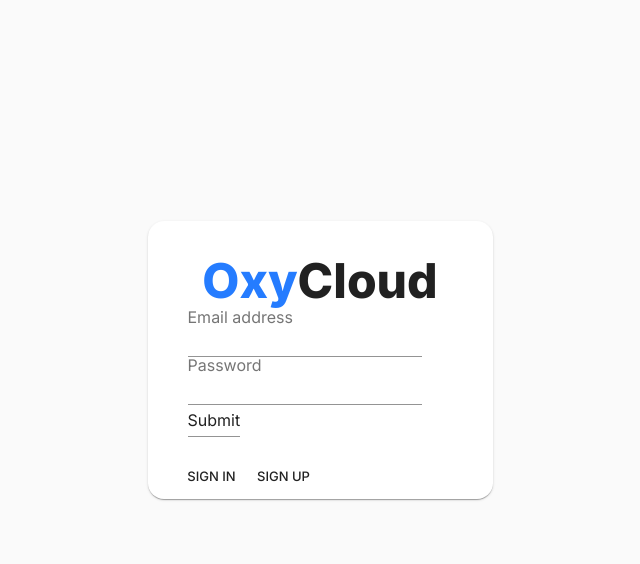
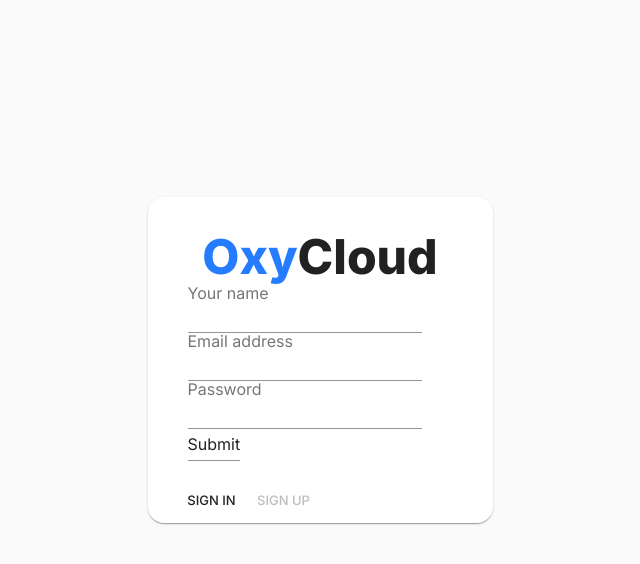
Before and after one commit to frittatelle/oxycloud-frontend, a React (Create React App) app: page / in a window 1280 px wide. Both pictures are taken after a click on the button "SIGN UP". Shown: the top 564 px of the page, without its empty margins (320-960 px from the left). Built offline with nearby package versions, Linux system fonts and the light colour scheme; no server answers.

Commit message:
add signup to Authorizer and minor fixes

```diff
--- a/src/components/Authorizer.js
+++ b/src/components/Authorizer.js
@@ -37,7 +37,7 @@ const EMAIL_REGEX = /^(([^<>()[\]\\.,;:\s@"]+(\.[^<>()[\]\\.,;:\s@"]+)*)|(".+"))
 const Authorizer = (props)=> {
     const [error, setError] = React.useState(null);
     const [content, setContent] = React.useState(
-        !OxySession.isAuthorized? "SIGNIN" : "LOADING"
+        OxySession.isReady? "SIGNIN" : "LOADING"
     );
     const [isAuthorized, setIsAuthorized] = React.useState(OxySession.isAuthorized);
     const { register, handleSubmit, watch, formState: { errors } } = useForm();
@@ -54,13 +54,33 @@ const Authorizer = (props)=> {
         OxySession.signIn({email, password})
             .then(()=>setIsAuthorized(true))
             .catch((err)=>{
-                setError(err.name);
+                setError(err);
                 setContent("SIGNIN");
             });
     }
     const handleSignup = ({name, lastname, number, email,password}) => {
-        console.log("signup", email, password);
+        setContent("LOADING")
+        setError(null)
+        OxySession.signUp({name, email, password})
+            .then((res)=>{
+                //todo give feedback to user
+                setContent("SIGNIN");
+            })
+            .catch((err)=>{
+                setError(err);
+                setContent("SIGNUP");
+            });
     }
+    React.useEffect(()=>{
+        window.setInterval(()=>{
+            if (OxySession.isAuthorized !== isAuthorized)
+                setIsAuthorized(OxySession.isAuthorized)
+            if (!OxySession.isReady && !(content === "LOADING"))
+                setContent("LOADING")
+        },
+        500)
+    },[]);
+
     if(isAuthorized)
         return (<div>
             {
@@ -97,11 +117,15 @@ const Authorizer = (props)=> {
                       <Input id="password" type="password"
                         error={errors.password && true}
                         {...register("password",{required:true, min:8})}/>
-                      <Input type="submit">SignIn</Input>
+                      <Input type="submit"/>
                     </form>
                  }
                  {content==="SIGNUP" &&
                     <form onSubmit={handleSubmit(handleSignup)} align='left'>
+                      <InputLabel htmlFor="name">Your name</InputLabel>
+                      <Input id="name" type="text"
+                        error={errors.name}
+                        {...register("name",{required:true})}/>
                       <InputLabel htmlFor="email">Email address</InputLabel>
                       <Input id="email" type="email"
                         error={errors.email}
@@ -110,7 +134,7 @@ const Authorizer = (props)=> {
                       <Input id="password" type="password"
                         error={errors.password}
                         {...register("password",{required:true, min:8})}/>
-                      <Input type="submit">SignIn</Input>
+                      <Input type="submit"/>
                     </form>
                  }
                 </CardContent>
@@ -118,10 +142,10 @@ const Authorizer = (props)=> {
                  {content!=="LOADING" &&
                      <>
                      <Button size="small"
-                        enabled={content!=="SIGNIN"}
+                        disabled={content==="SIGNIN"}
                         onClick={()=>setContent("SIGNIN")}>Sign In</Button>
                      <Button size="small"
-                        enabled={content!=="SIGNUP"}
+                        disabled={content==="SIGNUP"}
                         onClick={()=>setContent("SIGNUP")}>Sign Up</Button>
                      </>
                  }
```
